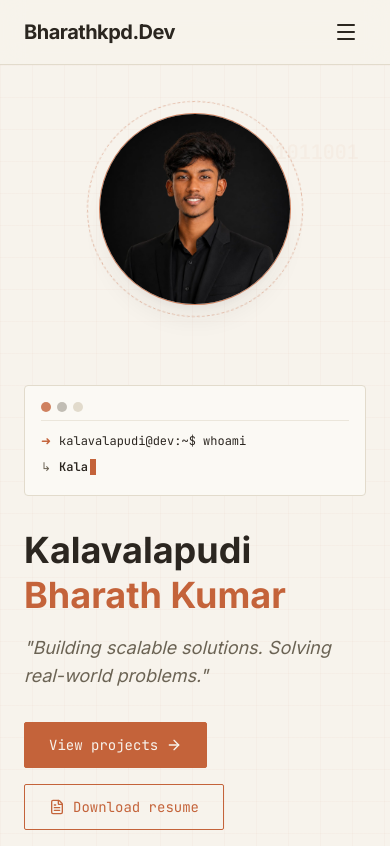
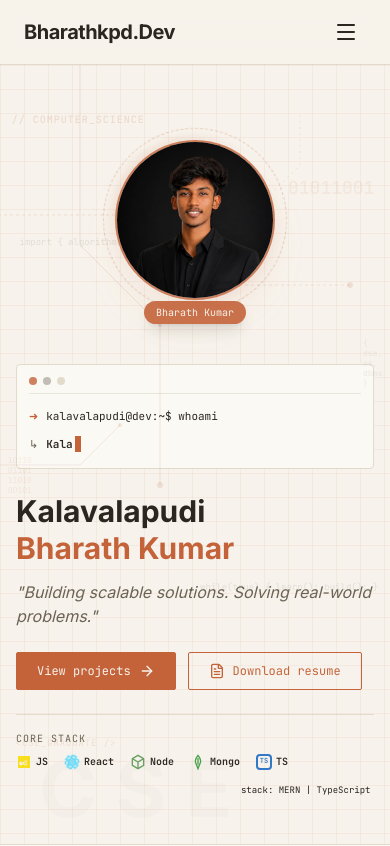
Before and after one commit to bharathkpd/bharathkpd-portifolio, a React (Vite) app: page / in a window 390 px wide. Shown: the top 846 px of the page. Built offline with nearby package versions, Linux system fonts and the light colour scheme.

Commit message:
feat: improve mobile view - fullscreen menu overlay highlighted profile photo CSE tech background

```diff
--- a/src/components/Hero.tsx
+++ b/src/components/Hero.tsx
@@ -105,34 +105,130 @@ export function Hero() {
 
   return (
     <section id="home" className="relative min-h-[calc(100vh-4rem)] flex items-center bg-ivory bg-grid-pattern py-12 border-b-[0.5px] border-beige overflow-hidden">
-      {/* CSE Floating Background Watermarks */}
-      <div className="absolute top-[12%] left-[5%] font-mono text-[10px] sm:text-xs text-terracotta/10 select-none pointer-events-none uppercase tracking-widest hidden sm:block">const dept = 'cse';</div>
-      <div className="absolute top-[40%] left-[8%] font-mono text-[9px] sm:text-[10px] text-warmgray/8 select-none pointer-events-none hidden lg:block">import &#123; algorithms, structures &#125; from 'computer-science';</div>
-      <div className="absolute top-[8%] right-[8%] font-mono text-xl sm:text-2xl font-bold text-terracotta/[0.04] select-none pointer-events-none">01011001</div>
-      <div className="absolute top-[35%] right-[4%] font-mono text-xs sm:text-sm text-warmgray/8 select-none pointer-events-none hidden md:block">&#123; dev: "MERN Stack" &#125;</div>
-      <div className="absolute bottom-[12%] left-[8%] font-mono text-[10px] sm:text-[11px] text-warmgray/8 select-none pointer-events-none hidden sm:block">while(problem) &#123; solve(); &#125;</div>
-      <div className="absolute bottom-[18%] right-[10%] font-mono text-[10px] sm:text-xs text-terracotta/10 select-none pointer-events-none uppercase tracking-widest hidden sm:block">&lt;cse_graduate /&gt;</div>
-      <div className="absolute bottom-[4%] left-[40%] font-serif text-[12vw] font-bold text-charcoal/[0.015] select-none pointer-events-none uppercase leading-none hidden lg:block">C S E</div>
+      {/* ============ Enhanced CSE Background — visible on mobile too ============ */}
+      <div className="absolute inset-0 pointer-events-none select-none overflow-hidden">
 
-      <div className="max-w-6xl mx-auto px-6 grid grid-cols-1 md:grid-cols-12 gap-12 items-center w-full">
+        {/* SVG Circuit Lines — more visible on mobile */}
+        <svg className="absolute inset-0 w-full h-full text-terracotta/15" xmlns="http://www.w3.org/2000/svg" fill="none">
+          {/* Circuit Trace 1 */}
+          <path d="M -50,150 L 120,150 L 190,220 L 350,220" stroke="currentColor" strokeWidth="1" strokeDasharray="3 3" />
+          <circle cx="350" cy="220" r="3" fill="currentColor" />
 
-        {/* Left Column: Text Content */}
-        <div className="md:col-span-7 flex flex-col justify-center space-y-8 order-2 md:order-1">
+          {/* Circuit Trace 2 */}
+          <path d="M 80,0 L 80,180 L 160,260 L 160,420" stroke="currentColor" strokeWidth="1" />
+          <circle cx="160" cy="420" r="3" fill="currentColor" />
+
+          {/* Circuit Trace 3 - desktop */}
+          <path d="M 850,120 L 750,120 L 680,190 L 680,350" stroke="currentColor" strokeWidth="1" strokeDasharray="4 4" className="hidden md:block" />
+          <circle cx="680" cy="350" r="3" fill="currentColor" className="hidden md:block" />
+
+          {/* Mobile circuit traces */}
+          <path d="M 300,50 L 300,100 L 250,150" stroke="currentColor" strokeWidth="0.8" strokeDasharray="2 4" className="block md:hidden" />
+          <circle cx="250" cy="150" r="2" fill="currentColor" className="block md:hidden" />
+
+          <path d="M 0,400 L 80,400 L 120,360" stroke="currentColor" strokeWidth="0.8" className="block md:hidden" />
+          <circle cx="120" cy="360" r="2" fill="currentColor" className="block md:hidden" />
+
+          {/* Circuit Nodes */}
+          <circle cx="120" cy="150" r="2" fill="currentColor" />
+          <circle cx="160" cy="260" r="2" fill="currentColor" />
+        </svg>
+
+        {/* ---- Mobile-visible tech watermarks ---- */}
+        {/* These are shown on ALL screen sizes for that "hype" background feel */}
+        <div className="absolute top-[6%] left-[3%] font-mono text-[10px] sm:text-xs text-terracotta/20 uppercase tracking-widest select-none">
+          {'// computer_science'}
+        </div>
+        <div className="absolute top-[14%] right-[4%] font-mono text-lg sm:text-3xl font-bold text-terracotta/[0.08] select-none">
+          01011001
+        </div>
+        <div className="absolute top-[22%] left-[5%] font-mono text-[9px] text-warmgray/15 select-none">
+          {'import { algorithms } from "cse";'}
+        </div>
+        <div className="absolute bottom-[32%] right-[3%] font-mono text-[9px] text-warmgray/15 select-none">
+          {'while(true) { learn(); build(); }'}
+        </div>
+        <div className="absolute bottom-[12%] left-[4%] font-mono text-[9px] sm:text-xs text-terracotta/15 uppercase tracking-widest select-none">
+          {'<cse_graduate />'}
+        </div>
+        <div className="absolute bottom-[6%] right-[5%] font-mono text-[9px] text-warmgray/12 select-none">
+          {'stack: MERN | TypeScript'}
+        </div>
+
+        {/* Floating binary strips for mobile */}
+        <div className="absolute top-[50%] left-[2%] font-mono text-[8px] text-terracotta/10 leading-tight select-none block md:hidden">
+          10110<br/>01101<br/>11010<br/>00101
+        </div>
+        <div className="absolute top-[35%] right-[2%] font-mono text-[8px] text-warmgray/10 leading-tight select-none block md:hidden">
+          {'{'}<br/>{'  dsa,'}<br/>{'  os,'}<br/>{'  dbms'}<br/>{'}'}
+        </div>
+
+        {/* Large CSE watermark — now visible (subtly) on mobile too */}
+        <div className="absolute bottom-[2%] left-[10%] sm:left-[38%] font-serif text-[20vw] sm:text-[14vw] font-bold text-charcoal/[0.02] uppercase leading-none select-none">
+          C S E
+        </div>
+
+        {/* Desktop-only extras */}
+        <div className="absolute top-[38%] left-[6%] font-mono text-xs text-warmgray/20 hidden lg:block select-none">
+          {"import { algorithms, data_structures } from 'cse';"}
+        </div>
+        <div className="absolute top-[30%] right-[3%] font-mono text-sm text-warmgray/20 hidden md:block select-none">
+          {'{ core_stack: "MERN Stack" }'}
+        </div>
+        <div className="absolute bottom-[18%] right-[8%] font-mono text-xs text-terracotta/25 uppercase tracking-widest hidden sm:block select-none">
+          {'<computer_science_graduate />'}
+        </div>
+      </div>
+
+      <div className="max-w-6xl mx-auto px-4 sm:px-6 grid grid-cols-1 md:grid-cols-12 gap-8 md:gap-12 items-center w-full">
+
+        {/* ============ Profile Image — shown FIRST on mobile ============ */}
+        <div className="md:col-span-5 flex justify-center order-1 md:order-2 mb-4 md:mb-0">
+          <Reveal delay={300} direction="none">
+            <div className="relative group flex items-center justify-center">
+              {/* Outer decorative ring — scaled for mobile */}
+              <div className="absolute -inset-3 sm:-inset-4 rounded-full border border-dashed border-terracotta/30 group-hover:border-terracotta/60 transition-colors duration-500 animate-spin-slow pointer-events-none" />
+
+              {/* Glowing accent ring on mobile */}
+              <div className="absolute -inset-1 rounded-full bg-gradient-to-br from-terracotta/20 via-transparent to-terracotta/10 blur-sm pointer-events-none" />
+
+              {/* Image Frame — bigger and bolder on mobile */}
+              <div className="w-40 h-40 sm:w-56 sm:h-56 lg:w-80 lg:h-80 rounded-full border-2 sm:border-[1.5px] border-terracotta/80 shadow-2xl shadow-terracotta/10 overflow-hidden transition-all duration-750 ease-in-out bg-cream flex items-center justify-center">
+                <img
+                  src={profileImg}
+                  alt="Kalavalapudi Bharath Kumar"
+                  className="w-full h-full object-cover transform scale-100 group-hover:scale-105 transition-transform duration-750 ease-in-out"
+                  loading="eager"
+                />
+              </div>
+
+              {/* Mobile-only name tag below the photo */}
+              <div className="absolute -bottom-6 left-1/2 -translate-x-1/2 md:hidden">
+                <div className="bg-terracotta/90 text-ivory text-[10px] font-mono px-3 py-1 rounded-full whitespace-nowrap shadow-lg">
+                  Bharath Kumar
+                </div>
+              </div>
+            </div>
+          </Reveal>
+        </div>
+
+        {/* ============ Left Column: Text Content ============ */}
+        <div className="md:col-span-7 flex flex-col justify-center space-y-6 sm:space-y-8 order-2 md:order-1 mt-4 md:mt-0">
 
           {/* Typing Terminal */}
-          <div className="w-full max-w-lg bg-cream border-[0.5px] border-beige rounded p-4 font-mono text-sm text-charcoal">
+          <div className="w-full max-w-lg bg-cream border-[0.5px] border-beige rounded p-3 sm:p-4 font-mono text-sm text-charcoal">
             {/* Terminal Window Controls */}
             <div className="flex items-center space-x-1.5 mb-3 border-b-[0.5px] border-beige/60 pb-2">
-              <span className="w-2.5 h-2.5 rounded-full bg-terracotta/80" />
-              <span className="w-2.5 h-2.5 rounded-full bg-warmgray/40" />
-              <span className="w-2.5 h-2.5 rounded-full bg-beige" />
+              <span className="w-2 h-2 sm:w-2.5 sm:h-2.5 rounded-full bg-terracotta/80" />
+              <span className="w-2 h-2 sm:w-2.5 sm:h-2.5 rounded-full bg-warmgray/40" />
+              <span className="w-2 h-2 sm:w-2.5 sm:h-2.5 rounded-full bg-beige" />
             </div>
 
             {/* Terminal lines */}
-            <div className="space-y-1.5 text-xs sm:text-sm">
+            <div className="space-y-1.5 text-[11px] sm:text-sm">
               <div className="flex items-center">
                 <span className="text-terracotta select-none mr-2">➜</span>
-                <span>{line1}</span>
+                <span className="break-all">{line1}</span>
                 {currentPhase === 'line1' && (
                   <span className={`w-1.5 h-4 bg-terracotta ml-0.5 ${cursorBlink ? 'opacity-100' : 'opacity-0'}`} />
                 )}
@@ -141,7 +237,7 @@ export function Hero() {
               {(currentPhase !== 'line1' && currentPhase !== 'wait1') && (
                 <div className="flex items-center min-h-[1.5rem]">
                   <span className="text-warmgray select-none mr-2">↳</span>
-                  <span className="text-charcoal font-semibold">
+                  <span className="text-charcoal font-semibold break-all">
                     {currentPhase === 'roles' ? roleText : line2}
                   </span>
                   <span className={`w-1.5 h-4 bg-terracotta ml-0.5 ${cursorBlink ? 'opacity-100' : 'opacity-0'}`} />
@@ -152,12 +248,12 @@ export function Hero() {
 
           {/* Title and Tagline */}
           <Reveal delay={200}>
-            <div className="space-y-4">
-              <h1 className="font-serif text-4xl sm:text-5xl lg:text-6xl text-charcoal leading-tight font-bold">
+            <div className="space-y-3 sm:space-y-4">
+              <h1 className="font-serif text-3xl sm:text-5xl lg:text-6xl text-charcoal leading-tight font-bold">
                 Kalavalapudi <br />
                 <span className="text-terracotta font-serif">Bharath Kumar</span>
               </h1>
-              <p className="font-serif text-lg sm:text-xl text-warmgray italic max-w-xl">
+              <p className="font-serif text-base sm:text-xl text-warmgray italic max-w-xl">
                 "{`Building scalable solutions. Solving real-world problems.`}"
               </p>
             </div>
@@ -165,11 +261,11 @@ export function Hero() {
 
           {/* CTA Buttons */}
           <Reveal delay={400}>
-            <div className="flex flex-wrap gap-4">
+            <div className="flex flex-wrap gap-3 sm:gap-4">
               <a
                 href="#projects"
                 onClick={handleScrollToProjects}
-                className="flex items-center space-x-2 px-6 py-3 bg-terracotta text-ivory border border-terracotta hover:bg-transparent hover:text-terracotta transition-all duration-300 font-mono text-sm rounded-sm"
+                className="flex items-center space-x-2 px-5 sm:px-6 py-2.5 sm:py-3 bg-terracotta text-ivory border border-terracotta hover:bg-transparent hover:text-terracotta transition-all duration-300 font-mono text-xs sm:text-sm rounded-sm"
               >
                 <span>View projects</span>
                 <ArrowRight className="w-4 h-4" />
@@ -178,7 +274,7 @@ export function Hero() {
                 href="/resume.pdf"
                 target="_blank"
                 rel="noopener noreferrer"
-                className="flex items-center space-x-2 px-6 py-3 border border-terracotta text-terracotta hover:bg-terracotta hover:text-ivory transition-all duration-300 font-mono text-sm rounded-sm"
+                className="flex items-center space-x-2 px-5 sm:px-6 py-2.5 sm:py-3 border border-terracotta text-terracotta hover:bg-terracotta hover:text-ivory transition-all duration-300 font-mono text-xs sm:text-sm rounded-sm"
               >
                 <FileText className="w-4 h-4" />
                 <span>Download resume</span>
@@ -188,74 +284,54 @@ export function Hero() {
 
           {/* Colored Tech Icons */}
           <Reveal delay={600}>
-            <div className="border-t-[0.5px] border-beige pt-6">
-              <p className="text-xs font-mono text-warmgray tracking-widest uppercase mb-3">Core Stack</p>
-              <div className="flex flex-wrap gap-x-5 gap-y-3 items-center">
+            <div className="border-t-[0.5px] border-beige pt-4 sm:pt-6">
+              <p className="text-[10px] sm:text-xs font-mono text-warmgray tracking-widest uppercase mb-2 sm:mb-3">Core Stack</p>
+              <div className="flex flex-wrap gap-x-4 sm:gap-x-5 gap-y-2 sm:gap-y-3 items-center">
                 {/* JS Icon */}
-                <div className="group flex items-center space-x-1.5 text-[#F7DF1E] hover:scale-105 transition-transform duration-300 cursor-default" title="JavaScript">
-                  <svg className="w-5 h-5 fill-current" viewBox="0 0 24 24">
+                <div className="group flex items-center space-x-1 sm:space-x-1.5 text-[#F7DF1E] hover:scale-105 transition-transform duration-300 cursor-default" title="JavaScript">
+                  <svg className="w-4 h-4 sm:w-5 sm:h-5 fill-current" viewBox="0 0 24 24">
                     <path d="M3 3h18v18H3V3zm12.525 10.95c-.12-.66-.54-1.2-1.32-1.38-.855-.21-1.275-.525-1.275-1.005 0-.465.42-.75 1.02-.75.6 0 .975.255 1.155.675.09.225.27.345.525.345h1.23c.3 0 .42-.195.3-.495-.405-1.02-1.365-1.635-2.685-1.635-1.44 0-2.43.915-2.43 2.1 0 1.29.93 1.83 2.295 2.175.9.225 1.2.555 1.2 1.035 0 .54-.48.87-1.155.87-.825 0-1.245-.375-1.425-.975-.09-.27-.27-.375-.54-.375h-1.26c-.3 0-.39.21-.27.525.435 1.155 1.395 1.95 2.91 1.95 1.635 0 2.76-.855 2.76-2.295 0-1.125-.66-1.74-2.07-2.07zm-7.695.045c.075-.465.345-.735.855-.735h1.185c.3 0 .42-.195.3-.495-.36-.93-1.245-1.575-2.415-1.575-1.65 0-2.73 1.095-2.73 2.895s1.08 2.895 2.73 2.895c1.23 0 2.1-.645 2.475-1.635.09-.27-.03-.495-.3-.495H9.285c-.51 0-.795-.27-.855-.735H12c.3 0 .39-.24.27-.525l-.465-1.035c-.105-.285-.3-.495-.585-.495H7.83z"/>
                   </svg>
-                  <span className="font-mono text-xs font-semibold text-charcoal">JS</span>
+                  <span className="font-mono text-[10px] sm:text-xs font-semibold text-charcoal">JS</span>
                 </div>
 
                 {/* React Icon */}
-                <div className="group flex items-center space-x-1.5 text-[#61DAFB] hover:scale-105 transition-transform duration-300 cursor-default" title="React.js">
-                  <svg className="w-5 h-5 animate-spin-slow" viewBox="0 0 24 24" fill="none" stroke="currentColor" strokeWidth="2">
+                <div className="group flex items-center space-x-1 sm:space-x-1.5 text-[#61DAFB] hover:scale-105 transition-transform duration-300 cursor-default" title="React.js">
+                  <svg className="w-4 h-4 sm:w-5 sm:h-5 animate-spin-slow" viewBox="0 0 24 24" fill="none" stroke="currentColor" strokeWidth="2">
                     <circle cx="12" cy="12" r="2"/>
                     <path d="M12 2C6.5 2 2 6.5 2 12s4.5 10 10 10 10-4.5 10-10S17.5 2 12 2z" strokeDasharray="3 3"/>
                     <ellipse cx="12" cy="12" rx="10" ry="4.5" transform="rotate(30 12 12)"/>
                     <ellipse cx="12" cy="12" rx="10" ry="4.5" transform="rotate(90 12 12)"/>
                     <ellipse cx="12" cy="12" rx="10" ry="4.5" transform="rotate(150 12 12)"/>
                   </svg>
-                  <span className="font-mono text-xs font-semibold text-charcoal">React</span>
+                  <span className="font-mono text-[10px] sm:text-xs font-semibold text-charcoal">React</span>
                 </div>
 
                 {/* Node Icon */}
-                <div className="group flex items-center space-x-1.5 text-[#68A063] hover:scale-105 transition-transform duration-300 cursor-default" title="Node.js">
-                  <svg className="w-5 h-5" viewBox="0 0 24 24" fill="none" stroke="currentColor" strokeWidth="2">
+                <div className="group flex items-center space-x-1 sm:space-x-1.5 text-[#68A063] hover:scale-105 transition-transform duration-300 cursor-default" title="Node.js">
+                  <svg className="w-4 h-4 sm:w-5 sm:h-5" viewBox="0 0 24 24" fill="none" stroke="currentColor" strokeWidth="2">
                     <path d="M12 2L3.5 7v10L12 22l8.5-5V7L12 2z"/>
                     <path d="M12 22V12"/>
                     <path d="M12 12L3.5 7"/>
                     <path d="M12 12l8.5-5"/>
                   </svg>
-                  <span className="font-mono text-xs font-semibold text-charcoal">Node</span>
+                  <span className="font-mono text-[10px] sm:text-xs font-semibold text-charcoal">Node</span>
                 </div>
 
                 {/* MongoDB Icon */}
-                <div className="group flex items-center space-x-1.5 text-[#47A248] hover:scale-105 transition-transform duration-300 cursor-default" title="MongoDB">
-                  <svg className="w-5 h-5" viewBox="0 0 24 24" fill="none" stroke="currentColor" strokeWidth="2">
+                <div className="group flex items-center space-x-1 sm:space-x-1.5 text-[#47A248] hover:scale-105 transition-transform duration-300 cursor-default" title="MongoDB">
+                  <svg className="w-4 h-4 sm:w-5 sm:h-5" viewBox="0 0 24 24" fill="none" stroke="currentColor" strokeWidth="2">
                     <path d="M12 2c0 0-4 4.5-4 8.5C8 13.5 10 16 12 22c2-6 4-8.5 4-11.5C16 6.5 12 2 12 2z"/>
                     <path d="M12 6v10"/>
                   </svg>
-                  <span className="font-mono text-xs font-semibold text-charcoal">Mongo</span>
+                  <span className="font-mono text-[10px] sm:text-xs font-semibold text-charcoal">Mongo</span>
                 </div>
 
                 {/* TS Icon */}
-                <div className="group flex items-center space-x-1.5 text-[#3178C6] hover:scale-105 transition-transform duration-300 cursor-default" title="TypeScript">
-                  <div className="w-5 h-5 border-2 border-current rounded flex items-center justify-center font-mono text-[9px] font-bold">TS</div>
-                  <span className="font-mono text-xs font-semibold text-charcoal">TS</span>
+                <div className="group flex items-center space-x-1 sm:space-x-1.5 text-[#3178C6] hover:scale-105 transition-transform duration-300 cursor-default" title="TypeScript">
+                  <div className="w-4 h-4 sm:w-5 sm:h-5 border-2 border-current rounded flex items-center justify-center font-mono text-[7px] sm:text-[9px] font-bold">TS</div>
+                  <span className="font-mono text-[10px] sm:text-xs font-semibold text-charcoal">TS</span>
                 </div>
-              </div>
-            </div>
-          </Reveal>
-        </div>
-
-        {/* Right Column: Image */}
-        <div className="md:col-span-5 flex justify-center order-1 md:order-2 mb-8 md:mb-0">
-          <Reveal delay={300} direction="none">
-            <div className="relative group">
-              {/* Outer decorative line circle */}
-              <div className="absolute -inset-3 rounded-full border border-dashed border-terracotta/40 group-hover:border-terracotta transition-colors duration-500 animate-spin-slow pointer-events-none" />
-
-              {/* Image Frame */}
-              <div className="w-48 h-48 sm:w-64 sm:h-64 lg:w-80 lg:h-80 rounded-full border-[1.5px] border-terracotta/80 shadow-xl shadow-charcoal/5 overflow-hidden transition-all duration-750 ease-in-out bg-cream flex items-center justify-center">
-                <img
-                  src={profileImg}
-                  alt="Kalavalapudi Bharath Kumar"
-                  className="w-full h-full object-cover transform scale-100 group-hover:scale-105 transition-transform duration-750 ease-in-out"
-                  loading="eager"
-                />
               </div>
             </div>
           </Reveal>
--- a/src/index.css
+++ b/src/index.css
@@ -17,6 +17,7 @@
   body {
     background-color: #F7F3EC; /* ivory */
     color: #2B2620; /* charcoal */
+    -webkit-overflow-scrolling: touch;
   }
 
   /* Custom styling for the scrollbar to blend with editorial theme */
@@ -65,6 +66,17 @@
 .bg-grid-pattern {
   background-size: 32px 32px;
   background-image:
-    linear-gradient(to right, rgba(196, 99, 58, 0.03) 1px, transparent 1px),
-    linear-gradient(to bottom, rgba(196, 99, 58, 0.03) 1px, transparent 1px);
+    linear-gradient(to right, rgba(196, 99, 58, 0.07) 1px, transparent 1px),
+    linear-gradient(to bottom, rgba(196, 99, 58, 0.07) 1px, transparent 1px);
 }
+
+/* Mobile-specific overrides to prevent any horizontal overflow */
+@media (max-width: 767px) {
+  * {
+    max-width: 100vw;
+  }
+
+  .bg-grid-pattern {
+    background-size: 24px 24px;
+  }
+}
```
Also changed, not shown: src/components/Navbar.tsx (+58 -34 lines).
